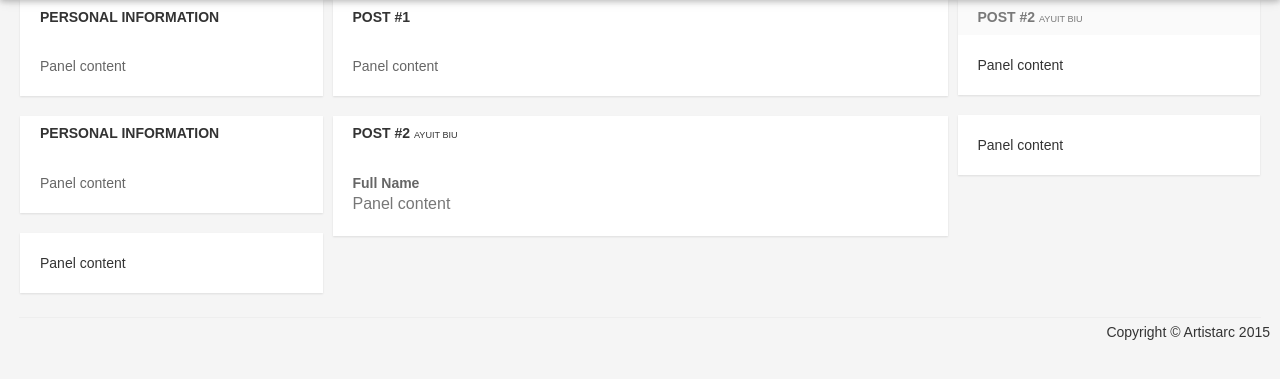
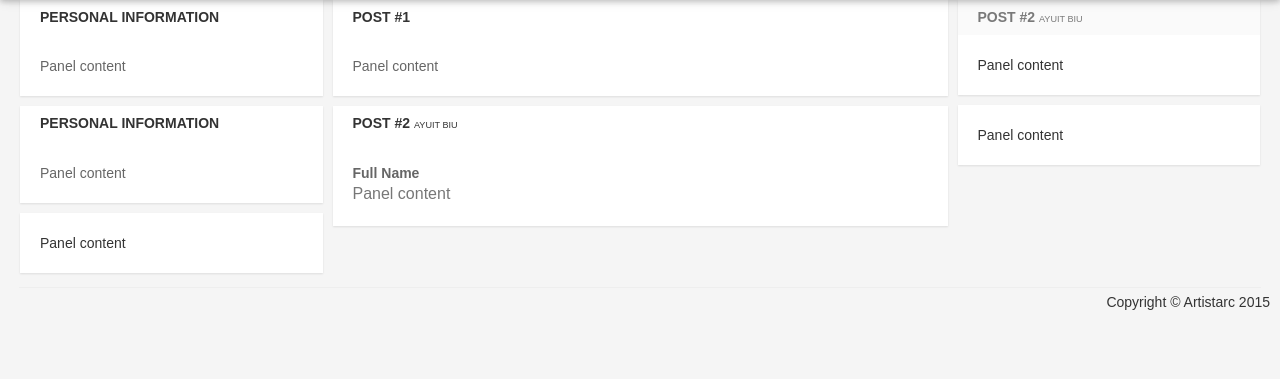
Before and after one commit to nuketor/artistarc-beta, a PHP site: page /_html/home-1.0.html in a window 1280 px wide. Shown: the part 70-449 px from the top of the page. Run offline with PHP 8.4, Linux system fonts and the light colour scheme; some libraries are stand-ins or nearby versions.

Commit message:
decreasing card bottom padding

```diff
--- a/css/custom.bootstrap.css
+++ b/css/custom.bootstrap.css
@@ -2,7 +2,7 @@
 .panel{
   border: none;
   border-radius: 0px;
-  margin-bottom: 20px;
+  margin-bottom: 10px;
   -webkit-box-shadow: 0px 1px 2px 0px rgba(0,0,0,0.1);
   -moz-box-shadow: 0px 1px 2px 0px rgba(0,0,0,0.1);
   box-shadow: 0px 1px 2px 0px rgba(0,0,0,0.1);
```
